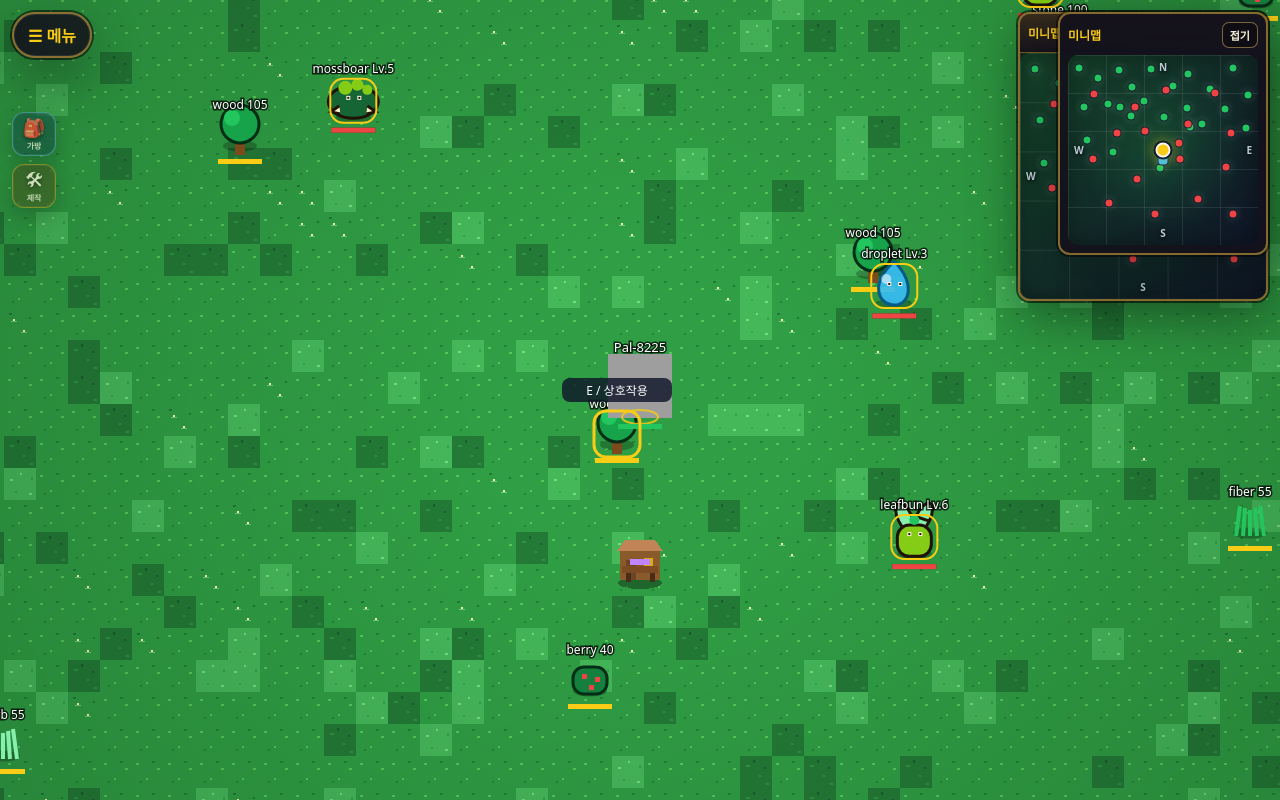
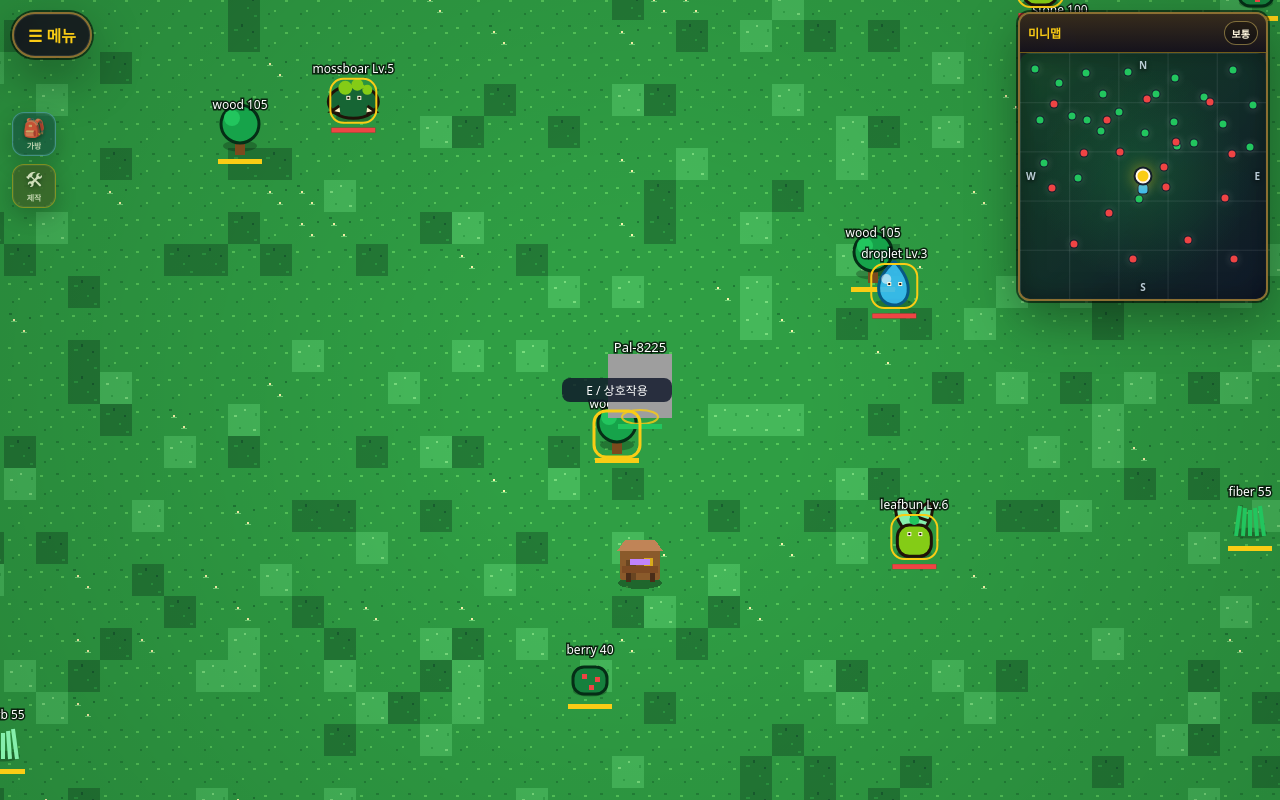
Before and after one commit to winzfs/palpalworld, a Next.js app in the folder apps/web/: page / in a window 1280 px wide. Built offline with nearby package versions, Linux system fonts and the light colour scheme.

Commit message:
Remove duplicate floating minimap from home page

```diff
--- a/apps/web/src/app/page.tsx
+++ b/apps/web/src/app/page.tsx
@@ -1,12 +1,10 @@
 import { GameClientTileDemo } from "../features/game/GameClientTileDemo";
-import { FloatingMiniMap } from "../features/world/FloatingMiniMap";
 import { TileTravelBanner } from "../features/world/TileTravelBanner";
 
 export default function HomePage() {
   return (
     <>
       <GameClientTileDemo />
-      <FloatingMiniMap />
       <TileTravelBanner />
     </>
   );
```
